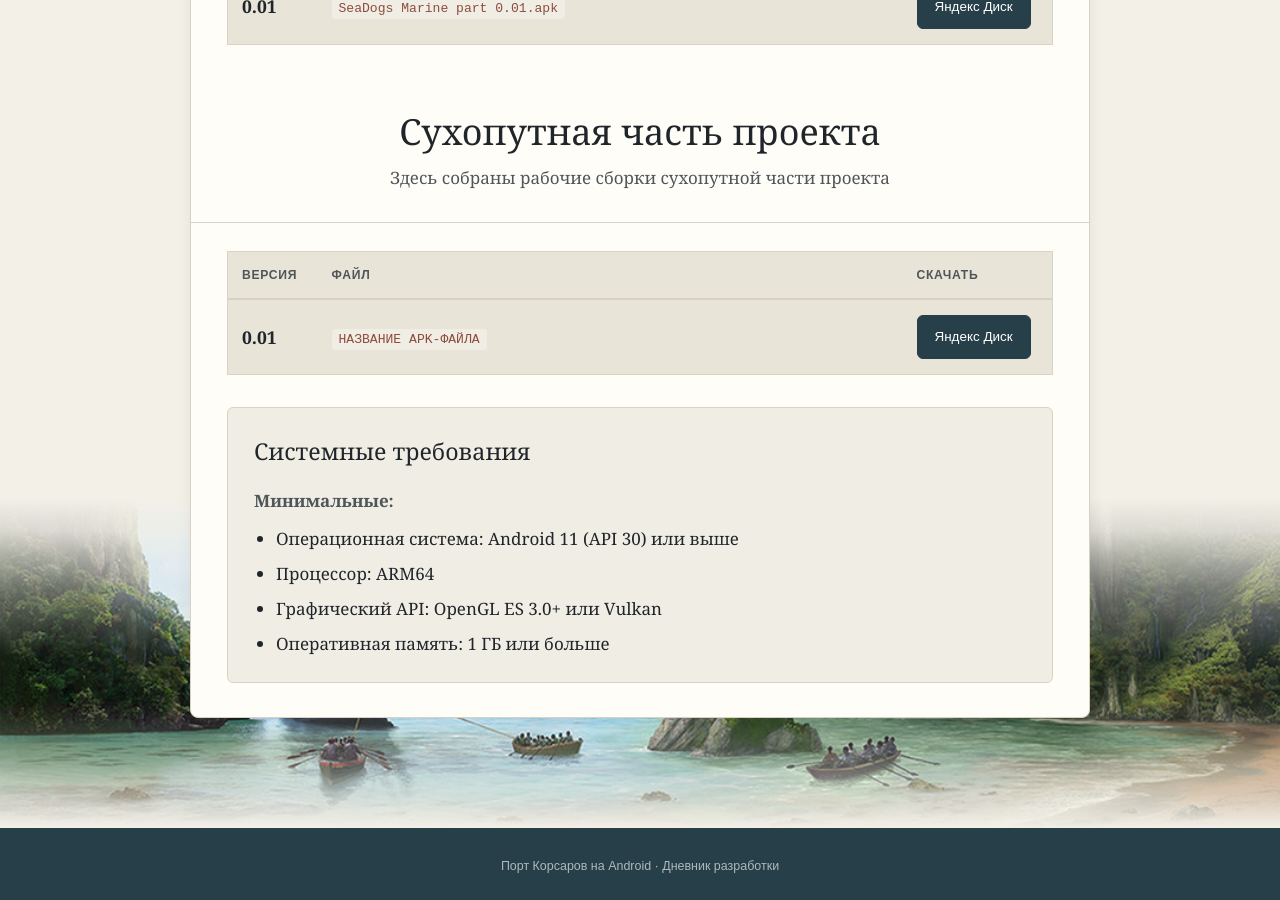
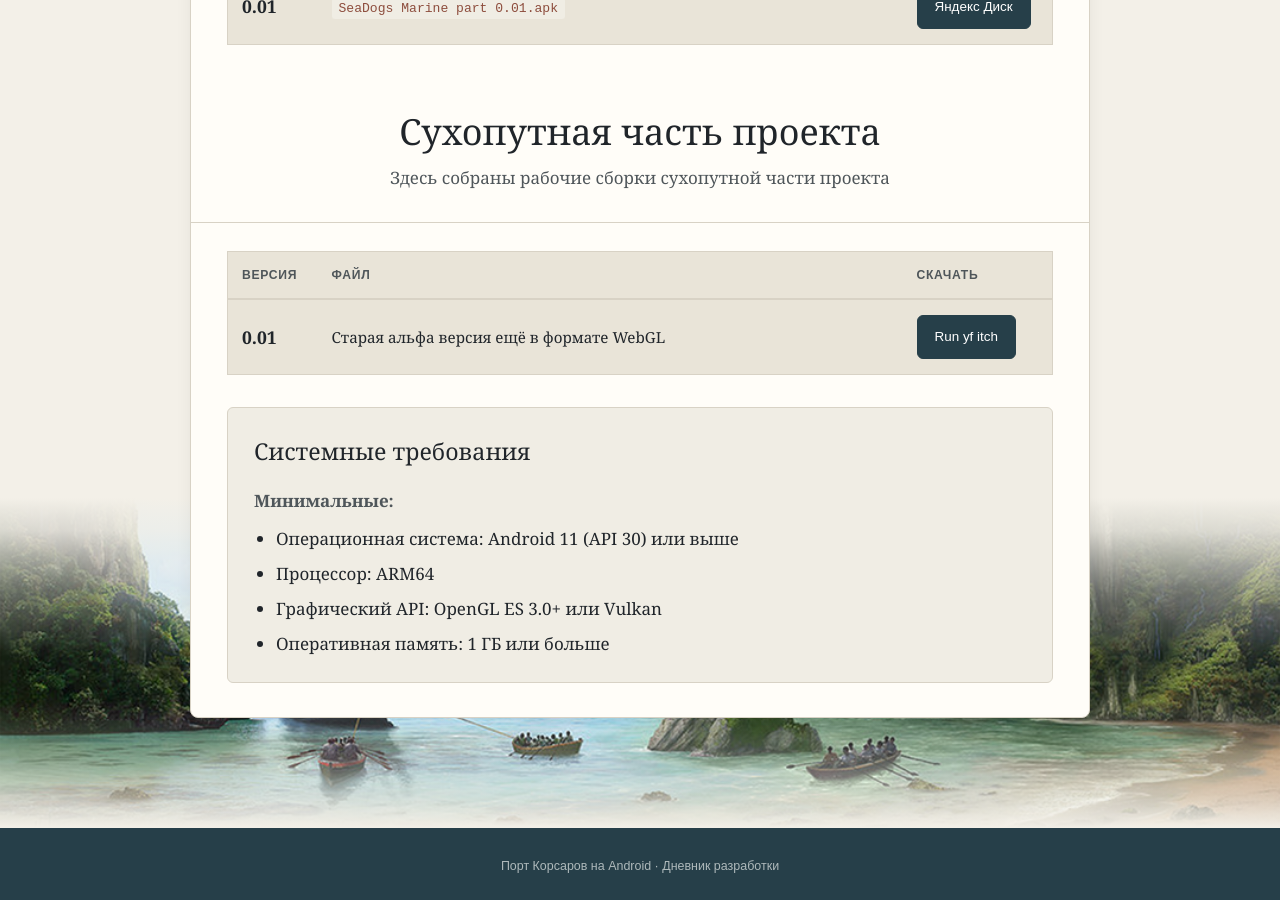
Before and after one commit to tislic/SeaDogsPort, a Jekyll site: the page built from сборки.md, in a window 1280 px wide and 900 px high, scrolled down 732 px. Built offline with Jekyll 4.4.1, drawn with Linux system fonts in a browser that asks for light colours.

Commit message:
Update сборки.md

```diff
--- a/сборки.md
+++ b/сборки.md
@@ -62,8 +62,8 @@ permalink: /сборки/
         <tbody>
           <tr>
             <td><strong>0.01</strong></td>
-            <td><code>НАЗВАНИЕ APK-ФАЙЛА</code></td>
-            <td><a class="btn primary" href="#">Яндекс Диск</a></td>
+            <td>Старая альфа версия ещё в формате WebGL</td>
+            <td><a class="btn primary" href="#">Run yf itch</a></td>
           </tr>
         </tbody>
       </table>
```
